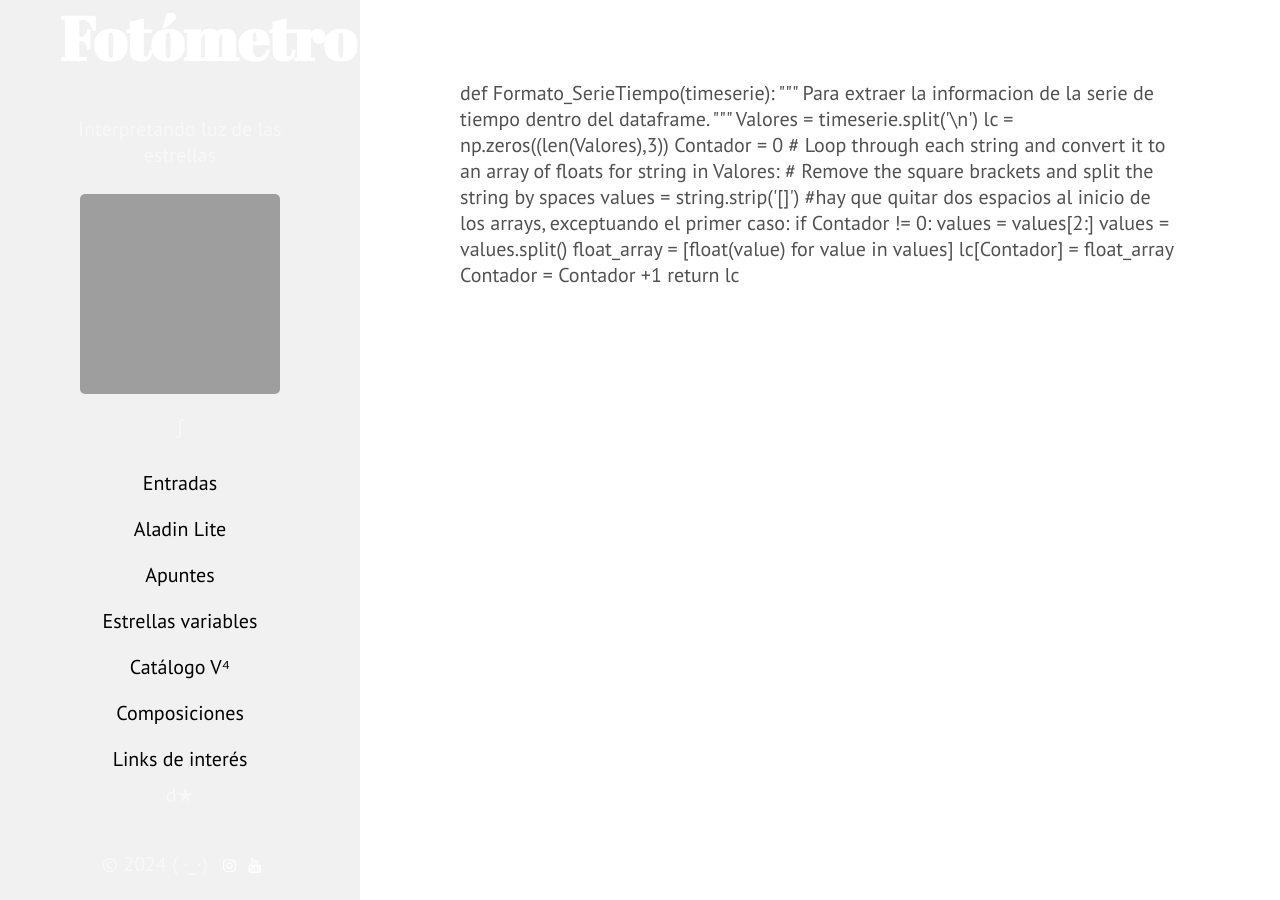
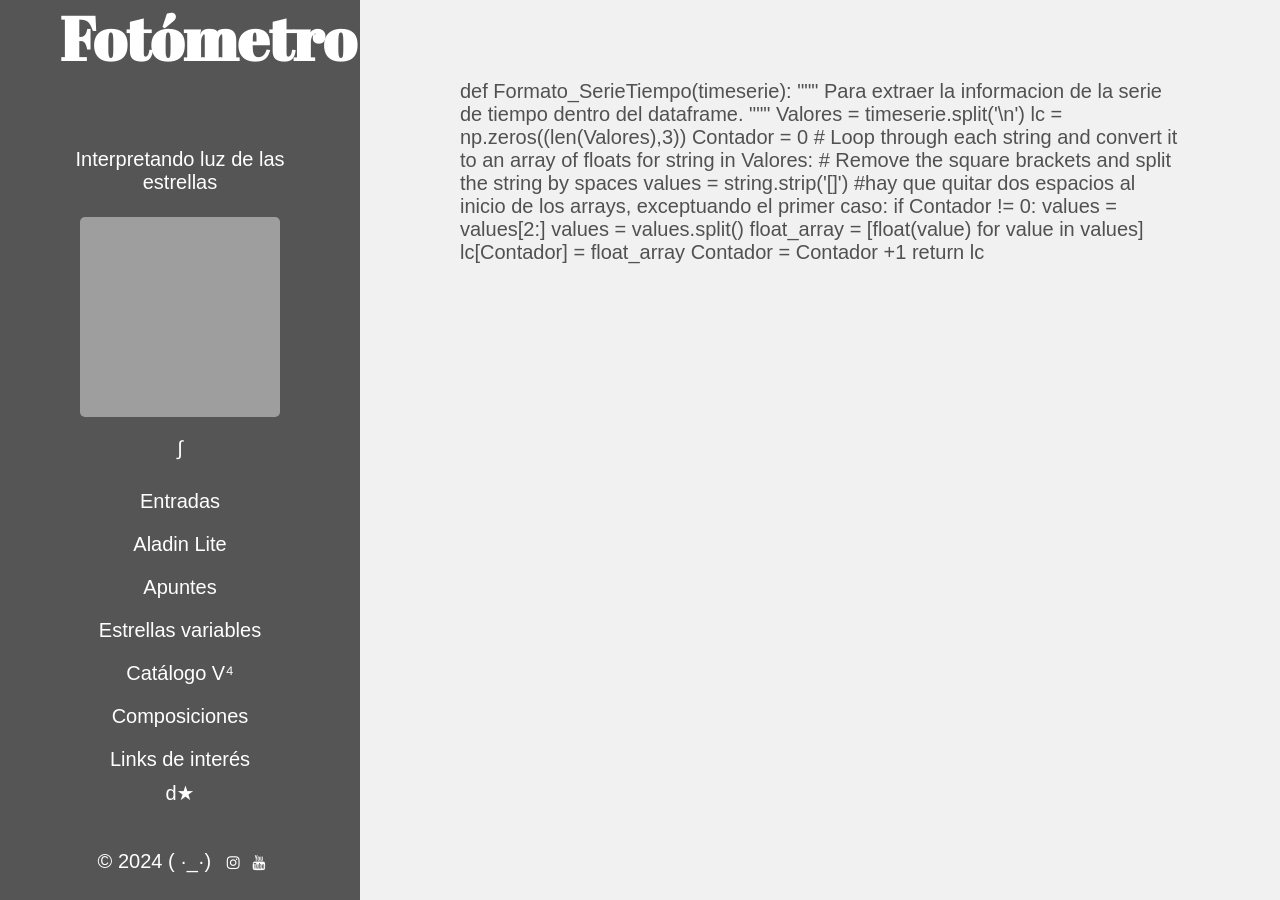
Before and after one commit to nicomedinap/nicomedinap.github.io, a Jekyll site: the page built from ModulosPhD.md, in a window 1280 px wide. Built offline with Jekyll 4.4.1, drawn with Linux system fonts in a browser that asks for light colours; grey boxes are pictures that could not be loaded.

Commit message:
Update sidebar.html

```diff
--- a/_includes/sidebar.html
+++ b/_includes/sidebar.html
@@ -1,16 +1,21 @@
 <!DOCTYPE html>
 <html>
 <head>
+
 <link rel="stylesheet" href="https://cdnjs.cloudflare.com/ajax/libs/font-awesome/4.7.0/css/font-awesome.min.css">
+
 <style>
     /* Estilos generales */
     body, html {
       margin: 0;
       padding: 0;
+      font-family: Arial, sans-serif; /* Fuente */
+      background-color: #f1f1f1; /* Color de fondo */
     }
 
     .sidebar {
-      background-color: #f1f1f1; /* Color de fondo del sidebar */
+      background-color: #555; /* Color de fondo del sidebar */
+      color: #fff; /* Color del texto */
       overflow-x: hidden;
     }
 
@@ -28,12 +33,12 @@
     .sidebar-nav-item a {
       display: block;
       padding: 10px 0; /* Espaciado interno */
-      color: black; /* Color del texto */
+      color: #fff; /* Color del texto */
       text-decoration: none;
     }
 
     .sidebar-nav-item a:hover {
-      background-color: #ddd; /* Color de fondo al pasar el mouse */
+      background-color: #444; /* Color de fondo al pasar el mouse */
     }
 
     .fa {
@@ -47,11 +52,11 @@
     }
 
     .fa-youtube {
-      color: gray;
+      color: #fff; /* Color del icono de YouTube */
     }
 
     .fa-instagram {
-      color: gray;
+      color: #fff; /* Color del icono de Instagram */
     }
 
     /* Estilo para la sección activa */
```
